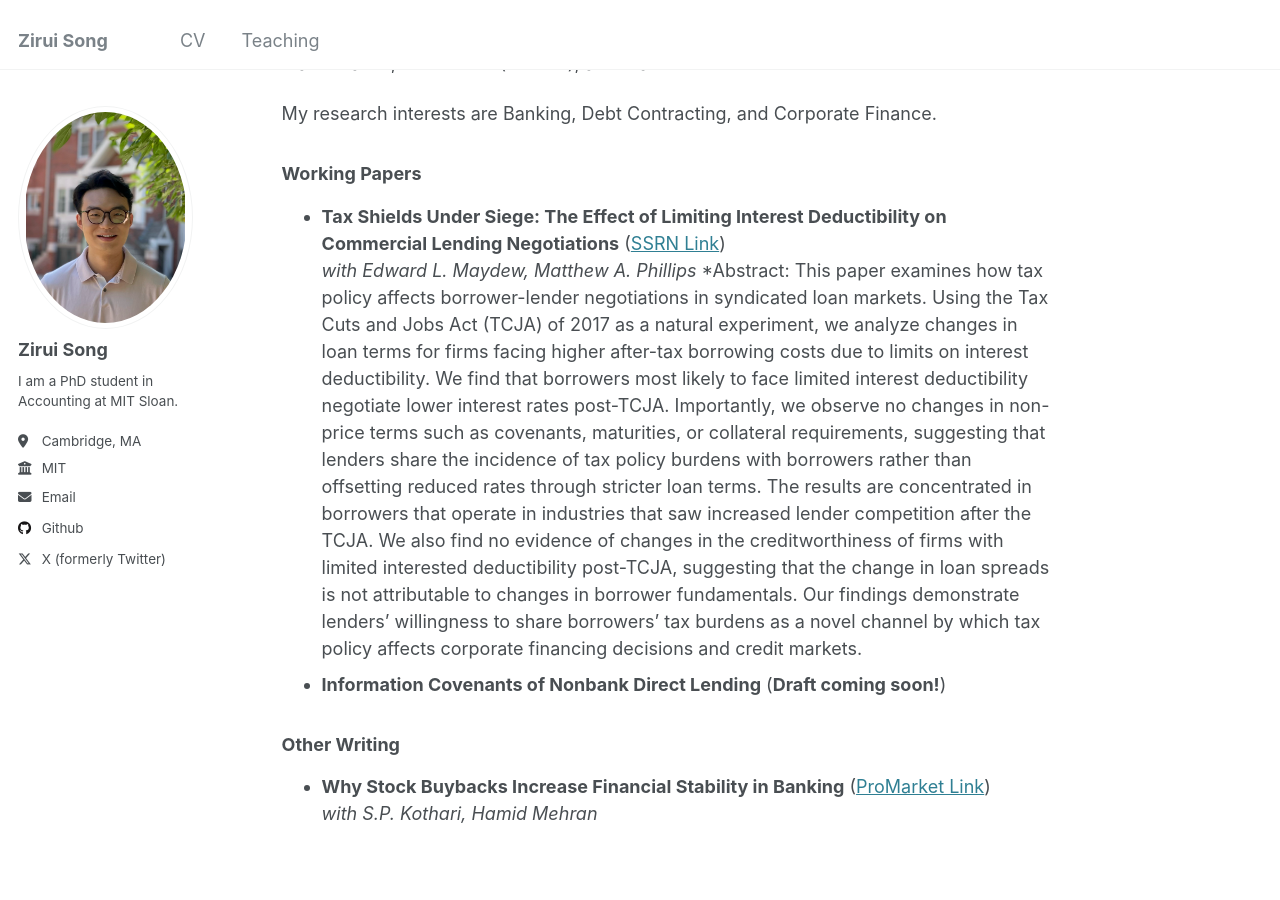
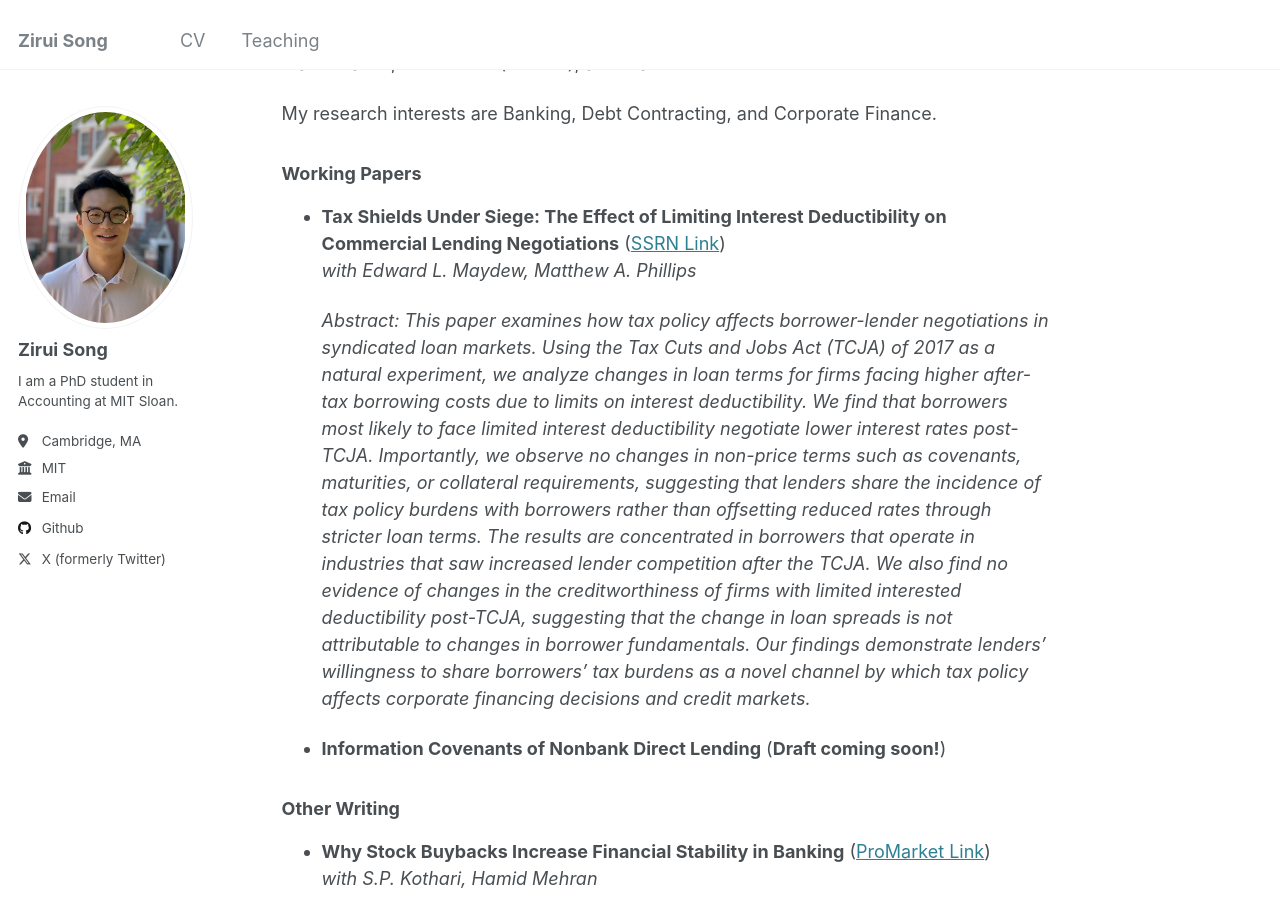
Before and after one commit to zirui-song/zirui-song.github.io, a Jekyll site: the page built from _pages/about.md, in a window 1280 px wide and 900 px high, scrolled down 248 px. Built offline with Jekyll 4.4.1, drawn with Linux system fonts in a browser that asks for light colours.

```diff
--- a/_pages/about.md
+++ b/_pages/about.md
@@ -16,7 +16,8 @@ My research interests are Banking, Debt Contracting, and Corporate Finance.
 ### Working Papers
 - **Tax Shields Under Siege: The Effect of Limiting Interest Deductibility on Commercial Lending Negotiations** (<a href="https://ssrn.com/abstract=5123295" target="_blank" rel="noopener noreferrer">SSRN Link</a>)
   *with Edward L. Maydew, Matthew A. Phillips*
-  *Abstract: This paper examines how tax policy affects borrower-lender negotiations in syndicated loan markets. Using the Tax Cuts and Jobs Act (TCJA) of 2017 as a natural experiment, we analyze changes in loan terms for firms facing higher after-tax borrowing costs due to limits on interest deductibility. We find that borrowers most likely to face limited interest deductibility negotiate lower interest rates post-TCJA. Importantly, we observe no changes in non-price terms such as covenants, maturities, or collateral requirements, suggesting that lenders share the incidence of tax policy burdens with borrowers rather than offsetting reduced rates through stricter loan terms. The results are concentrated in borrowers that operate in industries that saw increased lender competition after the TCJA. We also find no evidence of changes in the creditworthiness of firms with limited interested deductibility post-TCJA, suggesting that the change in loan spreads is not attributable to changes in borrower fundamentals. Our findings demonstrate lenders’ willingness to share borrowers’ tax burdens as a novel channel by which tax policy affects corporate financing decisions and credit markets.
+
+  *Abstract: This paper examines how tax policy affects borrower-lender negotiations in syndicated loan markets. Using the Tax Cuts and Jobs Act (TCJA) of 2017 as a natural experiment, we analyze changes in loan terms for firms facing higher after-tax borrowing costs due to limits on interest deductibility. We find that borrowers most likely to face limited interest deductibility negotiate lower interest rates post-TCJA. Importantly, we observe no changes in non-price terms such as covenants, maturities, or collateral requirements, suggesting that lenders share the incidence of tax policy burdens with borrowers rather than offsetting reduced rates through stricter loan terms. The results are concentrated in borrowers that operate in industries that saw increased lender competition after the TCJA. We also find no evidence of changes in the creditworthiness of firms with limited interested deductibility post-TCJA, suggesting that the change in loan spreads is not attributable to changes in borrower fundamentals. Our findings demonstrate lenders’ willingness to share borrowers’ tax burdens as a novel channel by which tax policy affects corporate financing decisions and credit markets.*
 - **Information Covenants of Nonbank Direct Lending** (**Draft coming soon!**)
 
 ### Other Writing
```
